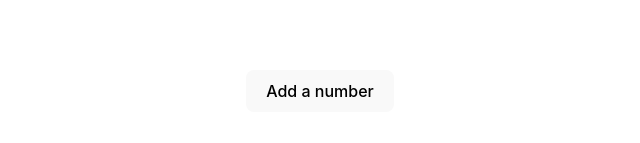
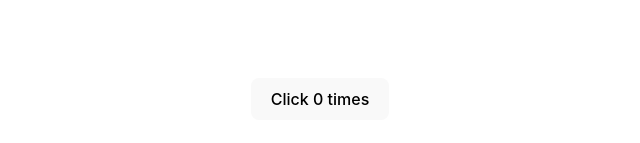
Before and after one commit to spython001/react-hook, a React (Vite) app: page / in a window 1280 px wide. Shown: the part 301-444 px from the top of the page, without its empty margins (320-960 px from the left). Built offline with nearby package versions, Linux system fonts and the light colour scheme.

Commit message:
created a file hook counter one to demonstrate the useEffect hook

```diff
--- a/src/App.jsx
+++ b/src/App.jsx
@@ -1,5 +1,6 @@
 import './App.css'
-import HookCounterFour from './components/HookCounterFour'
+import ClassCounterOne from './components/ClassCounterOne'
+//import HookCounterFour from './components/HookCounterFour'
 //import ClassCounterTwo from './components/ClassCounterTwo'
 //import HookCounterThree from './components/HookCounterThree'
 //import ClassCounter from './components/ClassCounter'
@@ -9,7 +10,7 @@
 function App() {
   return (
     <div className="App">
-      <HookCounterFour />
+      <ClassCounterOne />
     </div>
 
   )
--- a/src/components/ClassCounterOne.jsx
+++ b/src/components/ClassCounterOne.jsx
@@ -0,0 +1,29 @@
+import { Component } from 'react'
+
+export class ClassCounterOne extends Component {
+  constructor(props) {
+    super(props)
+
+    this.state = {
+       count:0
+    }
+  }
+  componentDidMount() {
+    document.title = `Clicked ${this.state.count} times`
+  }
+  componentDidUpdate() {
+    document.title = `Clicked ${this.state.count} times`
+  }
+
+  render() {
+    return (
+      <div>
+        <button onClick={() => this.setState({ count: this.state.count + 1})}>
+            Click {this.state.count} times
+        </button>
+      </div>
+    )
+  }
+}
+
+export default ClassCounterOne
```
Also changed, not shown: src/components/HookCounterOne.jsx (added).
